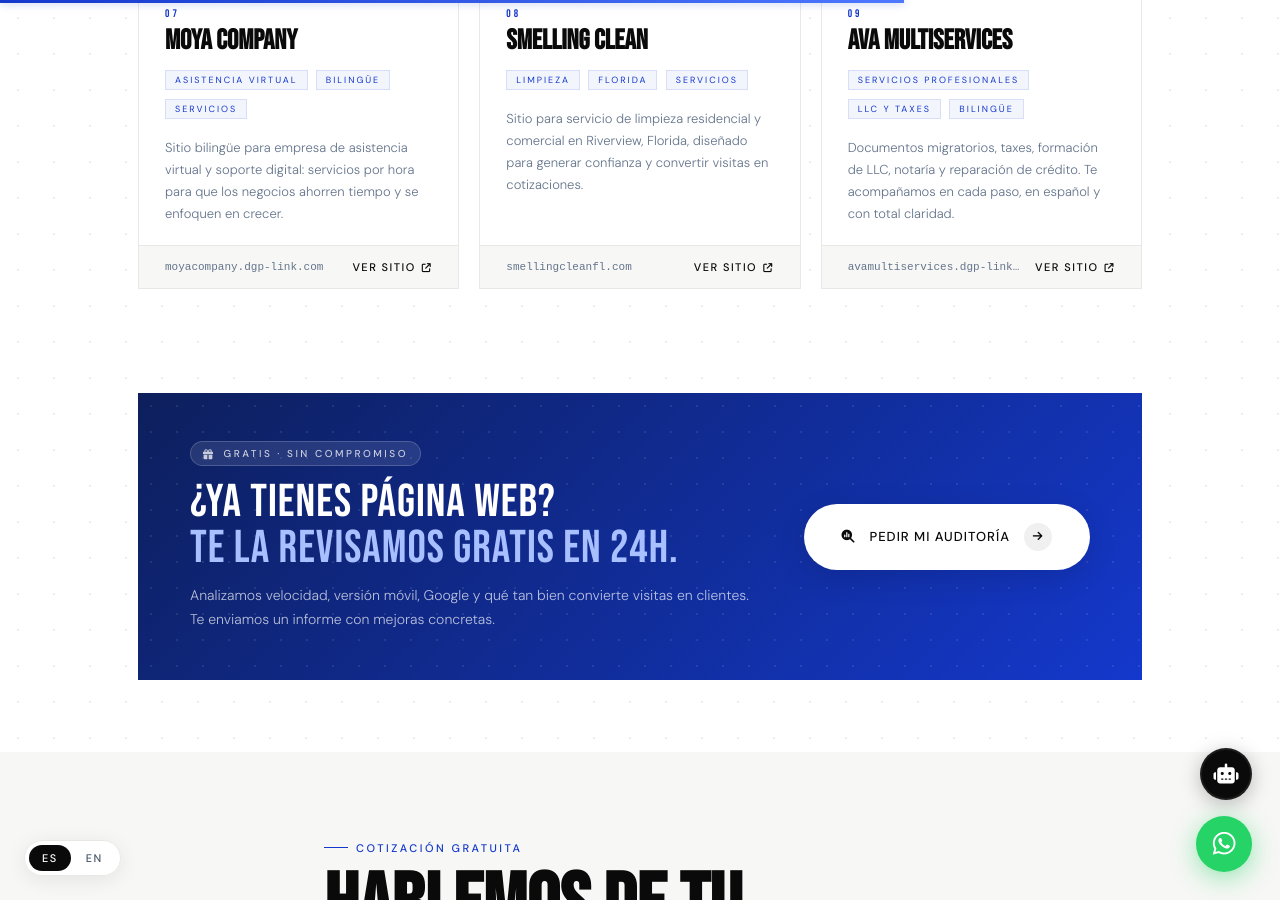
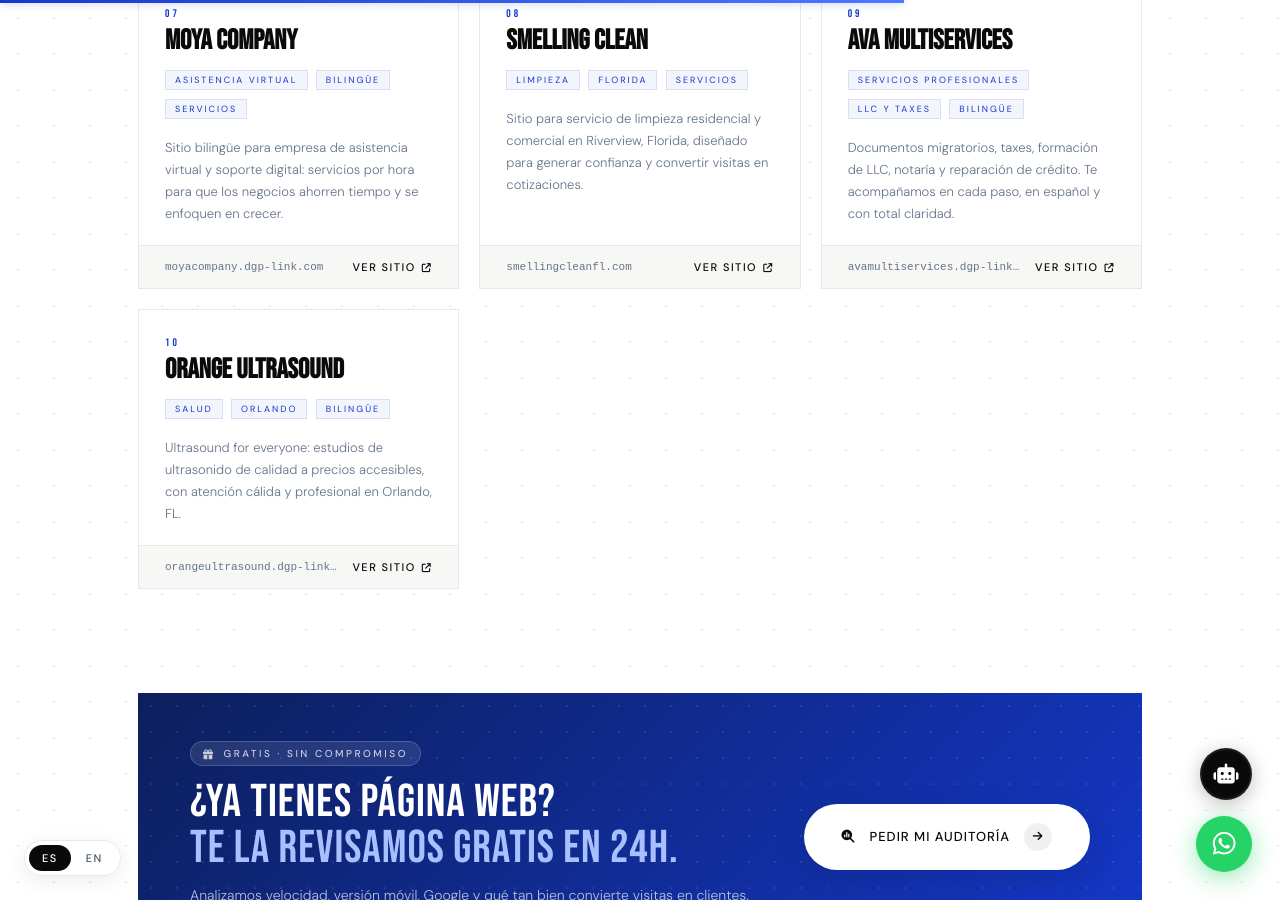
Before and after one commit to quasarworksco/dgpglobal, a Jekyll site: the page built from portafolio/index.html, in a window 1280 px wide and 900 px high, scrolled down 3876 px. Built offline with Jekyll 4.4.1, drawn with Linux system fonts in a browser that asks for light colours; some of the changed text lies outside the part shown.

Commit message:
Portfolio: add Orange Ultrasound
Co-Authored-By: Claude Opus 5.5 <noreply@anthropic.com>
Claude-Session: https://claude.ai/code/session_01VoYEJNsBSvedof2kGxVZNS

```diff
--- a/_data/portfolio.json
+++ b/_data/portfolio.json
@@ -163,5 +163,23 @@
     "desc_en": "Immigration paperwork, taxes, LLC formation, notary and credit repair. We guide you every step of the way, in Spanish and with total clarity.",
     "url": "https://avamultiservices.dgp-link.com/",
     "slug": "ava-multiservices"
+  },
+  {
+    "num": "10",
+    "title": "ORANGE ULTRASOUND",
+    "tags_es": [
+      "Salud",
+      "Orlando",
+      "Bilingüe"
+    ],
+    "tags_en": [
+      "Healthcare",
+      "Orlando",
+      "Bilingual"
+    ],
+    "desc_es": "Ultrasound for everyone: estudios de ultrasonido de calidad a precios accesibles, con atención cálida y profesional en Orlando, FL.",
+    "desc_en": "Ultrasound for everyone: quality ultrasound studies at affordable prices, with warm and professional care in Orlando, FL.",
+    "url": "https://orangeultrasound.dgp-link.com/",
+    "slug": "orange-ultrasound"
   }
 ]
```
